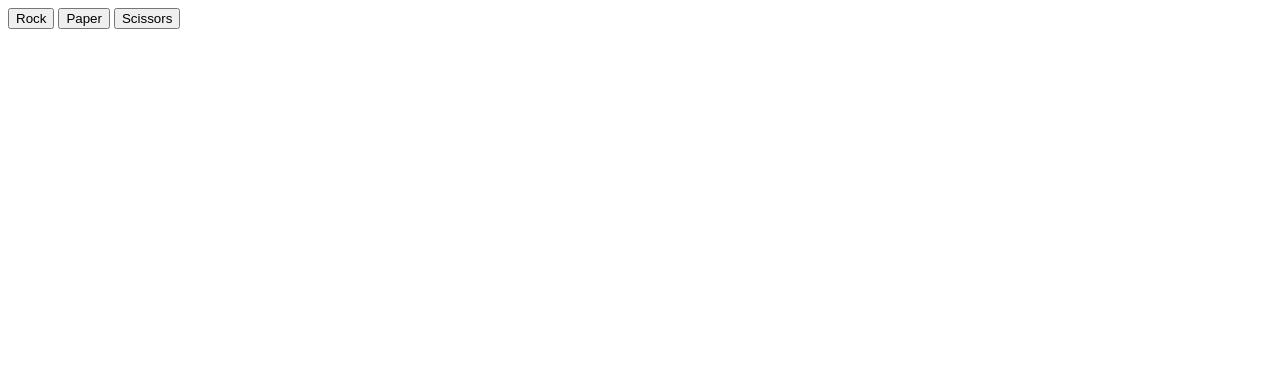
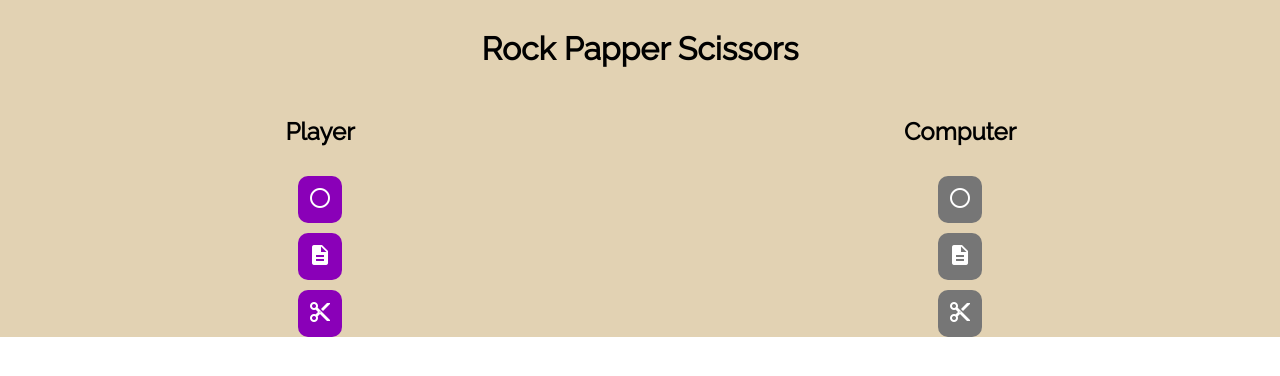
Before and after one commit to ramironinni/rock-paper-scissors, a plain HTML site: page index.html in a window 1280 px wide. Drawn offline with Linux system fonts and the light colour scheme.

Commit message:
Add styles to UI

```diff
--- a/index.html
+++ b/index.html
@@ -1,26 +1,67 @@
 <!DOCTYPE html>
 <html lang="en">
+
 <head>
-    <meta charset="UTF-8">
-    <meta http-equiv="X-UA-Compatible" content="IE=edge">
-    <meta name="viewport" content="width=device-width, initial-scale=1.0">
-    <link rel="stylesheet" href="styles.css">
+    <meta charset="UTF-8" />
+    <meta http-equiv="X-UA-Compatible" content="IE=edge" />
+    <meta name="viewport" content="width=device-width, initial-scale=1.0" />
+    <link rel="preconnect" href="https://fonts.gstatic.com">
+    <link href="https://fonts.googleapis.com/css2?family=Raleway&display=swap" rel="stylesheet">
+    <link href="https://fonts.googleapis.com/icon?family=Material+Icons" rel="stylesheet">
+    <link rel="stylesheet" href="styles.css" />
     <title>Rock papper scissors</title>
     <script src="script.js"></script>
 </head>
+
 <body>
+    <div id="wrapper">
+        <h1>Rock Papper Scissors</h1>
+        <div id="selections-container">
             <div id="player-selection-container">
-        <button id="btn-rock" class="player-selection">Rock</button>
-        <button id="btn-paper" class="player-selection">Paper</button>
-        <button id="btn-scissors" class="player-selection">Scissors</button>
+                <h2>Player</h2>
+                <button id="btn-player-rock" class="btn-selection player-selection"><span
+                        class="material-icons material-icons-outlined">
+                        panorama_fish_eye
+                    </span>
+                </button>
+                <button id="btn-player-paper" class="btn-selection player-selection"><span
+                        class="material-icons material-icons-outlined">
+                        description
+                    </span>
+                </button>
+                <button id="btn-player-scissors" class="btn-selection player-selection"><span
+                        class="material-icons material-icons-outlined">
+                        content_cut
+                    </span>
+                </button>
             </div>
-    <div id="round-result-container">
+            <div id="computer-selection-container">
+                <h2>Computer</h2>
+                <button id="btn-computer-rock" class="btn-selection computer-selection"><span
+                        class="material-icons material-icons-outlined">
+                        panorama_fish_eye
+                    </span>
+                </button>
+                <button id="btn-computer-paper" class="btn-selection computer-selection"><span
+                        class="material-icons material-icons-outlined">
+                        description
+                    </span>
+                </button>
+                <button id="btn-computer-scissors" class="btn-selection computer-selection"><span
+                        class="material-icons material-icons-outlined">
+                        content_cut
+                    </span>
+                </button>
             </div>
+        </div>
+        <div id="round-result-container"></div>
         <div id="final-score"></div>
         <div id="play-again-container" class="hidden">
             <p>Do you want to play again?</p>
             <button id="btn-again-yes">Yes</button>
             <button id="btn-again-no">No</button>
         </div>
+    </div>
 </body>
+
 </html>
--- a/script.js
+++ b/script.js
@@ -1,13 +1,11 @@
 window.addEventListener("DOMContentLoaded", () => {
-    playGame(true);
-})
 
     const elements = ["rock", "paper", "scissors"];
-let round;
+    let roundNumber;
     let playerScore;
     let computerScore;
 
-function playGame(isFirstGame){
+    function playGame(){
         const roundResultContainer = document.getElementById("round-result-container");
         roundResultContainer.innerText = "";
 
@@ -16,18 +14,15 @@ function playGame(isFirstGame){
 
         playerScore = 0;
         computerScore = 0;
-    round = 0;
-    console.log("round outside event: " + round)
+        roundNumber = 0;
 
         const btnContainer = document.getElementById("player-selection-container");
 
-    if (isFirstGame) {
         btnContainer.addEventListener("click", (e) => {
             const targetId = e.target.id;
             if (targetId !== btnContainer.id) {
-            console.log("round in event: " + round)
-            round += 1;
-            if (round <= 5) {
+                roundNumber += 1;
+                if (roundNumber <= 5) {
 
                     const playerSelection = e.target.id;
 
@@ -42,13 +37,17 @@ function playGame(isFirstGame){
                     roundResultContainer.appendChild(roundResultMessage);
                 }
 
-            if (round === 5) {
+                if (roundNumber === 5) {
                     showFinalResult(playerScore, computerScore);
                     askPlayAgain();
                 }
             }
         })
+
     }
+
+    function firstGame(isFirstGame){
+
     }
 
     function computerPlay(){
@@ -61,13 +60,13 @@ function playRound(playerSelection, computerSelection){
 
         let playerElement;
         switch (playerSelection) {
-        case "btn-rock":
+            case "btn-player-rock":
                 playerElement = 0;
                 break;
-        case "btn-paper":
+            case "btn-player-paper":
                 playerElement = 1;
                 break;
-        case "btn-scissors":
+            case "btn-player-scissors":
                 playerElement = 2;
                 break;
             default:
@@ -165,11 +164,13 @@ function askPlayAgain(){
         playAgainContainer.classList.remove("hidden");
         playAgainContainer.addEventListener("click", (e) => {
             if (e.target.id === "btn-again-yes") {
-            playAgainContainer.classList.add("hidden")
-            playGame(false);
+                window.location.reload();
             }
             if (e.target.id === "btn-again-no") {
                 console.log("BYE")
             }
         } )
     }
+
+    playGame();
+})
--- a/styles.css
+++ b/styles.css
@@ -1,3 +1,56 @@
+body {
+    margin: 0;
+    font-family: "Raleway", sans-serif;
+}
+
+.material-icons {
+    font-family: "Material Icons";
+}
+
+h1 {
+    text-align: center;
+    margin: 0;
+    padding: 30px;
+}
+
+#selections-container {
+    display: flex;
+    justify-content: space-around;
+}
+
+#player-selection-container,
+#computer-selection-container {
+    display: flex;
+    flex-direction: column;
+    width: 20%;
+    align-items: center;
+}
+
+.btn-selection {
+    padding: 10px;
+    margin-top: 10px;
+    border: none;
+    color: #fff;
+    background-color: #8a00b8;
+    border-radius: 10px;
+}
+
+.computer-selection {
+    background-color: #767676;
+}
+
+.player-selection {
+    cursor: pointer;
+}
+
+.player-selection:hover {
+    background-color: #fcaa2e;
+}
+
+#wrapper {
+    background-color: #e2d2b3;
+}
+
 .hidden {
     display: none;
 }
```
Also changed, not shown: 1 other file. Lines whose indentation alone changed are shown as unchanged.
